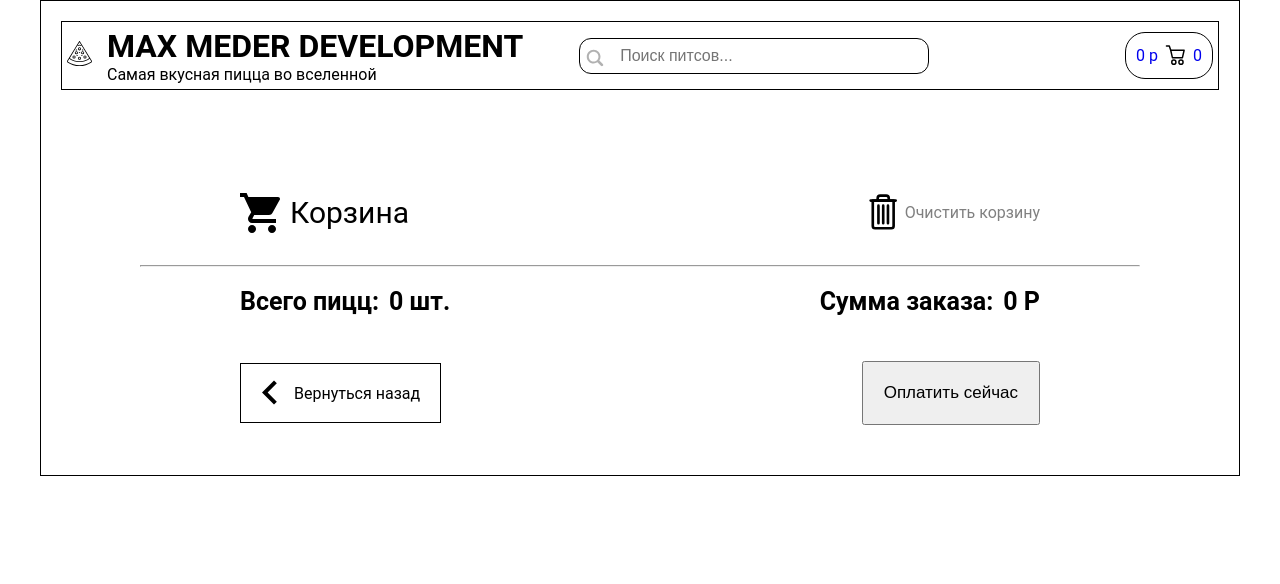
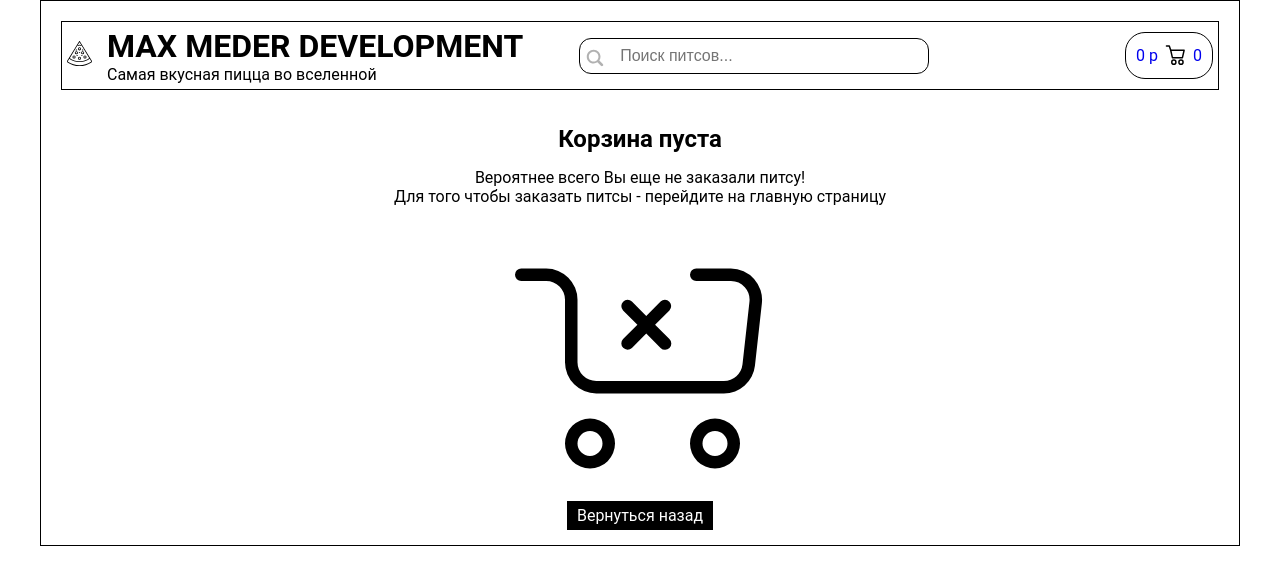
Before and after one commit to killEndorphine/pizza, a React (Create React App) app: page /cart in a window 1280 px wide. Shown: the top 584 px of the page. Built offline with nearby package versions, Linux system fonts and the light colour scheme.

Commit message:
emptyCart

```diff
--- a/src/App.js
+++ b/src/App.js
@@ -4,6 +4,7 @@ import Home from './pages/Home'
 import Cart from './pages/Cart'
 import NotFound from './pages/NotFound/NotFound'
 import { BrowserRouter, Route, Routes } from 'react-router-dom'
+import EmptyCart from './pages/EmptyCart/EmptyCart'
 
 //import pizzas from './assets/pizzas.json'
 export const SearchContext = React.createContext('')
--- a/src/index.css
+++ b/src/index.css
@@ -248,8 +248,15 @@ body {
   text-decoration: none;
   justify-content: space-around;
   border: 1px solid black;
-  padding: 5px;
-  border-radius: 15px;
+
+  background-color: white;
+  padding: 5px 10px;
+}
+
+.pizza-item-add:hover {
+  cursor: pointer;
+  background-color: black;
+  color: white;
 }
 
 .pizza-item-add-button {
--- a/src/pages/Cart.jsx
+++ b/src/pages/Cart.jsx
@@ -3,6 +3,7 @@ import { Link } from 'react-router-dom'
 import CartItem from '../components/CartItem'
 import { useDispatch, useSelector } from 'react-redux'
 import { clearItems } from '../redux/Slices/cartSlice'
+import EmptyCart from './EmptyCart/EmptyCart'
 
 const Cart = () => {
   const { totalPrice, items, total } = useSelector((state) => state.cartSlice)
@@ -15,6 +16,9 @@ const Cart = () => {
     }
   }
 
+  if (!totalPrice) {
+    return <EmptyCart />
+  }
   return (
     <div className="cart">
       <div className="cart-header">
--- /dev/null
+++ b/src/pages/EmptyCart/EmptyCart.jsx
@@ -0,0 +1,33 @@
+import React from 'react'
+import classes from './EmptyCart.module.scss'
+import { Link } from 'react-router-dom'
+const EmptyCart = () => {
+  return (
+    <div className={classes.emptyCart}>
+      <h2 className={classes.emptyCart__header}>Корзина пуста</h2>
+      <p className={classes.emptyCart__text}>
+        Вероятнее всего Вы еще не заказали питсу!
+      </p>
+      <p>Для того чтобы заказать питсы - перейдите на главную страницу</p>
+      <svg
+        className={classes.emptyCart__svg}
+        viewBox="0 0 24 24"
+        xmlns="http://www.w3.org/2000/svg"
+      >
+        <g id="cart-delete">
+          <path d="M8,17a2,2,0,1,0,2,2A2.002,2.002,0,0,0,8,17Zm0,3a1,1,0,1,1,1-1A1.0013,1.0013,0,0,1,8,20Z" />
+          <path d="M18,17a2,2,0,1,0,2,2A2.002,2.002,0,0,0,18,17Zm0,3a1,1,0,1,1,1-1A1.0013,1.0013,0,0,1,18,20Z" />
+          <path d="M14.353,10.646a.5.5,0,1,1-.707.707L12.5,10.207l-1.147,1.147a.5.5,0,0,1-.707-.707L11.793,9.5,10.6465,8.3535a.5.5,0,0,1,.707-.707L12.5,8.793l1.1465-1.1465a.5.5,0,0,1,.707.707L13.207,9.5Z" />
+          <path d="M21.7505,7.7759l-.5557,5A2.4979,2.4979,0,0,1,18.71,15H8.5A2.503,2.503,0,0,1,6,12.5v-5A1.5017,1.5017,0,0,0,4.5,6h-2a.5.5,0,0,1,0-1h2A2.503,2.503,0,0,1,7,7.5v5A1.5017,1.5017,0,0,0,8.5,14H18.71a1.4986,1.4986,0,0,0,1.4907-1.3345l.5556-5a1.5023,1.5023,0,0,0-.373-1.166A1.482,1.482,0,0,0,19.2656,6H16.5a.5.5,0,0,1,0-1h2.7656a2.5008,2.5008,0,0,1,2.4849,2.7759Z" />
+        </g>
+      </svg>
+      <div className={classes.emptyCart__div__button}>
+        <Link to="/" className={classes.emptyCart__button}>
+          Вернуться назад
+        </Link>
+      </div>
+    </div>
+  )
+}
+
+export default EmptyCart
--- /dev/null
+++ b/src/pages/EmptyCart/EmptyCart.module.scss
@@ -0,0 +1,30 @@
+.emptyCart {
+  display: flex;
+  flex-direction: column;
+  text-align: center;
+  align-items: center;
+  &__header {
+    margin-bottom: 15px;
+  }
+  &_text {
+    margin-bottom: 5px;
+  }
+  &__svg {
+    height: 300px;
+  }
+  &__button {
+    text-decoration: none;
+    padding: 5px 10px;
+    color: white;
+    background-color: black;
+    &:hover {
+      color: black;
+      background-color: white;
+      cursor: pointer;
+      border: 2px solid black;
+    }
+    &:active {
+      background-color: rgb(204, 202, 79);
+    }
+  }
+}
```
Also changed, not shown: src/work.txt.
